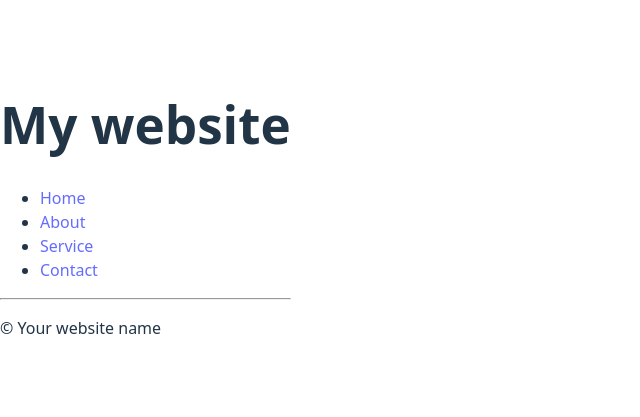
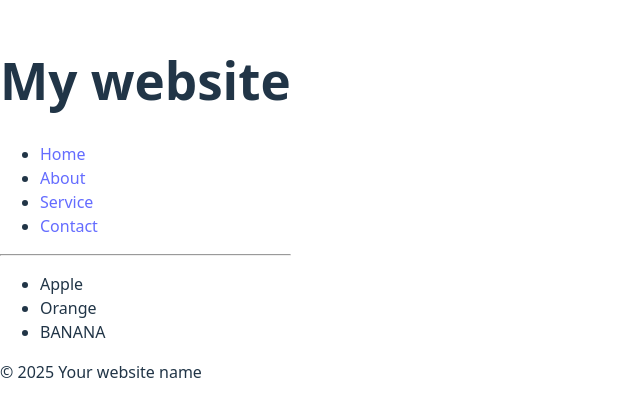
Before and after one commit to XanderPro584/learn_react, a React (Vite) app in the folder my-react-app/: page / in a window 1280 px wide. Shown: the part 191-608 px from the top of the page, without its empty margins (0-640 px from the left). Built offline with nearby package versions, Linux system fonts and the light colour scheme.

Commit message:
create food component

```diff
--- a/my-react-app/src/App.jsx
+++ b/my-react-app/src/App.jsx
@@ -1,10 +1,12 @@
 import Header from './Header.jsx';
 import Footer from './Footer.jsx';
+import Food from './Food.jsx';
 
 function App() {
  return(
   <>
     <Header />
+    <Food />
     <Footer />
   </>
  );
--- /dev/null
+++ b/my-react-app/src/Food.jsx
@@ -0,0 +1,19 @@
+
+
+function Food(){
+
+    const food1 = "Orange";
+    const food2 = "Banana";
+
+
+    return(
+        <ul>
+            <li>Apple</li>
+            <li>{food1}</li>
+            <li>{food2.toUpperCase()}</li>
+        </ul>
+    );
+
+}
+
+export default Food
--- a/my-react-app/src/Footer.jsx
+++ b/my-react-app/src/Footer.jsx
@@ -3,7 +3,7 @@
 function Footer(){
     return(
         <footer>
-            <p>&copy; Your website name</p>
+            <p>&copy; {new Date().getFullYear()} Your website name</p>
         </footer>
     );
 }
```
